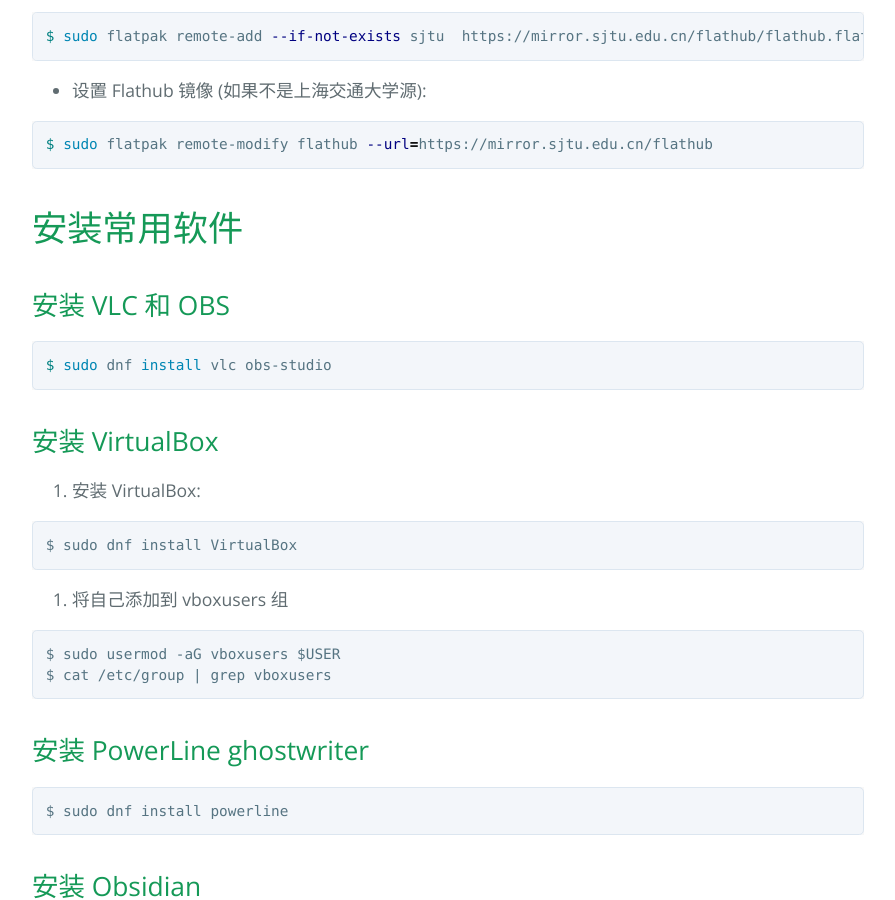
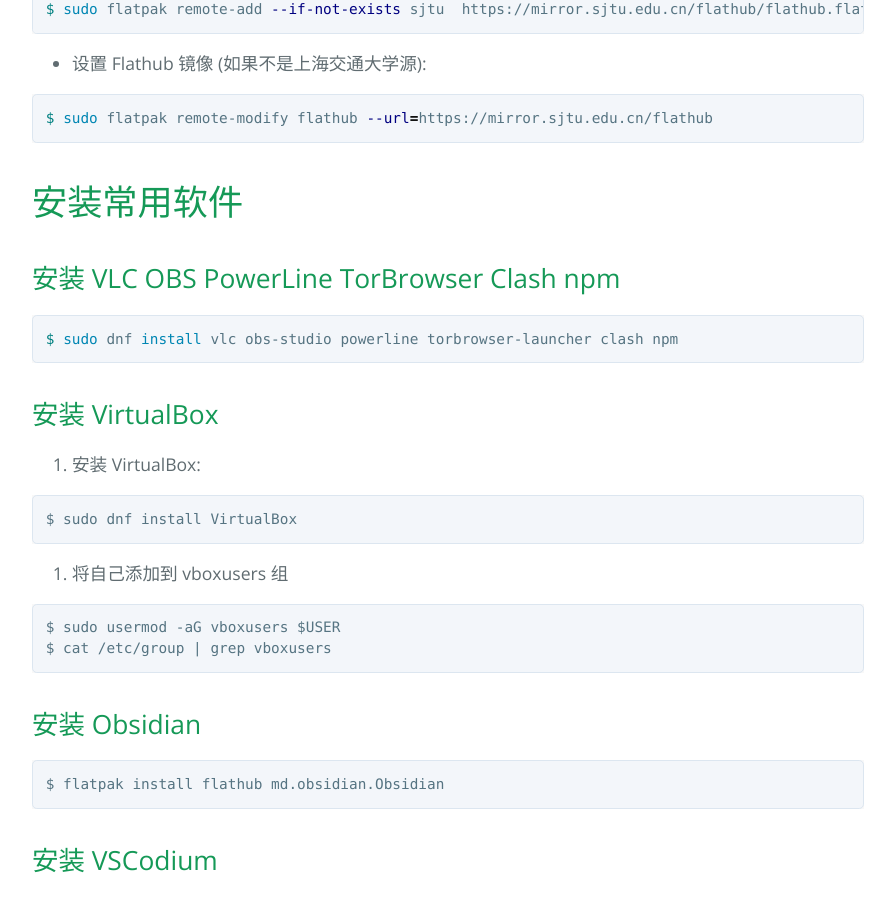
Before and after one commit to Mo-yis/Mo-yis.github.io, a Jekyll site: the page built from article/memo/Fedora36.md, in a window 1280 px wide and 900 px high, scrolled down 1314 px. Shown: the whole window, without its empty margins (192-1087 px from the left). Built offline with Jekyll 4.4.1, drawn with Linux system fonts in a browser that asks for light colours; the repository's description, which GitHub fills in, is left out; some of the changed text lies outside the part shown.

Commit message:
update Fedora36.md

````diff
--- a/article/memo/Fedora36.md
+++ b/article/memo/Fedora36.md
@@ -54,10 +54,10 @@ $ sudo flatpak remote-modify flathub --url=https://mirror.sjtu.edu.cn/flathub
 
 # 安装常用软件
 
-## 安装 VLC 和 OBS
+## 安装 VLC OBS PowerLine TorBrowser Clash npm
 
 ```bash
-$ sudo dnf install vlc obs-studio
+$ sudo dnf install vlc obs-studio powerline torbrowser-launcher clash npm
 ```
 
 ## 安装 VirtualBox
@@ -75,11 +75,6 @@ $ sudo usermod -aG vboxusers $USER
 $ cat /etc/group | grep vboxusers
 ```
 
-## 安装 PowerLine ghostwriter
-
-```
-$ sudo dnf install powerline
-```
 
 ## 安装 Obsidian
 
````
Also changed, not shown: plan.md (added, +24 -0 lines), 1 other file.
